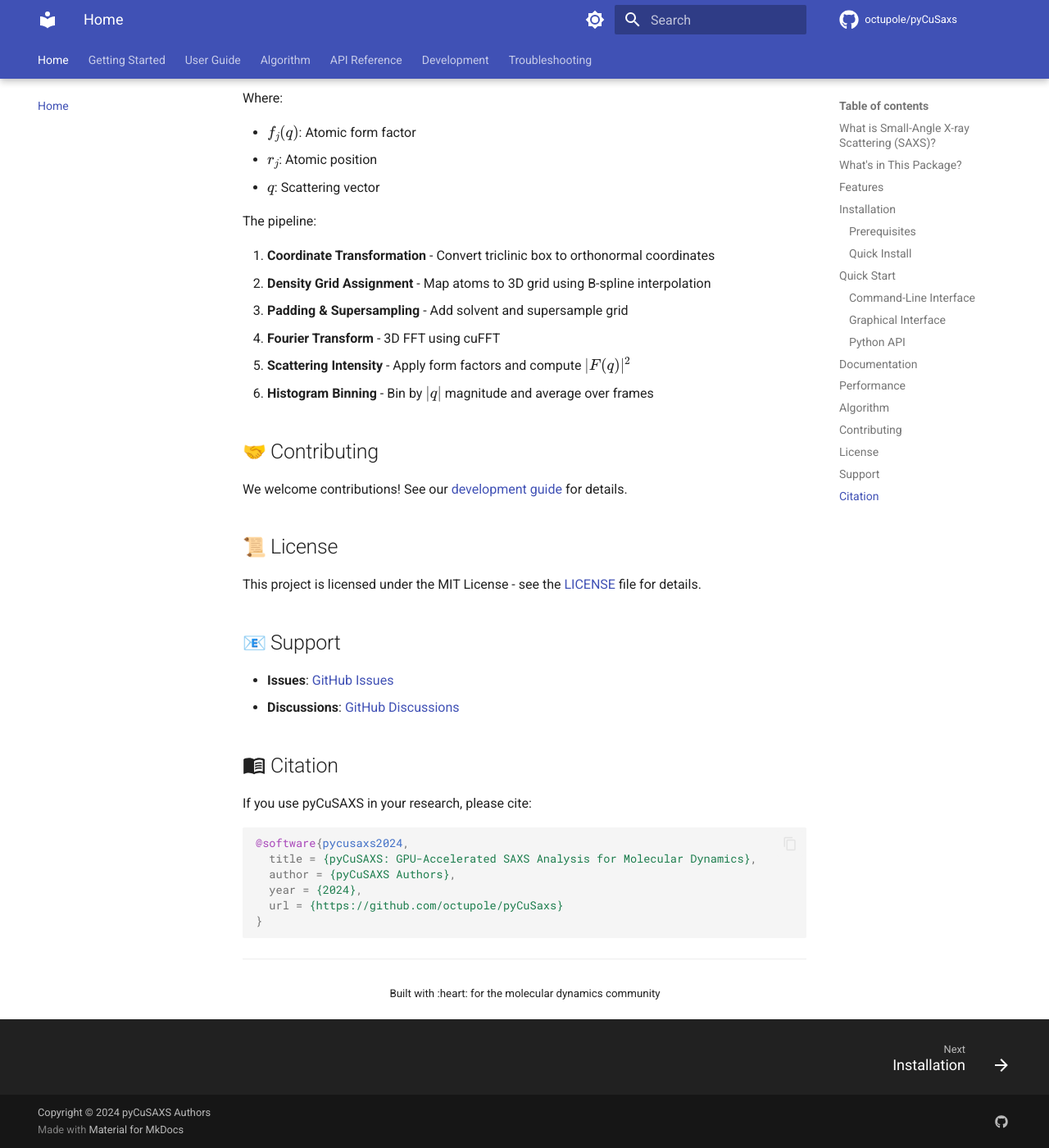
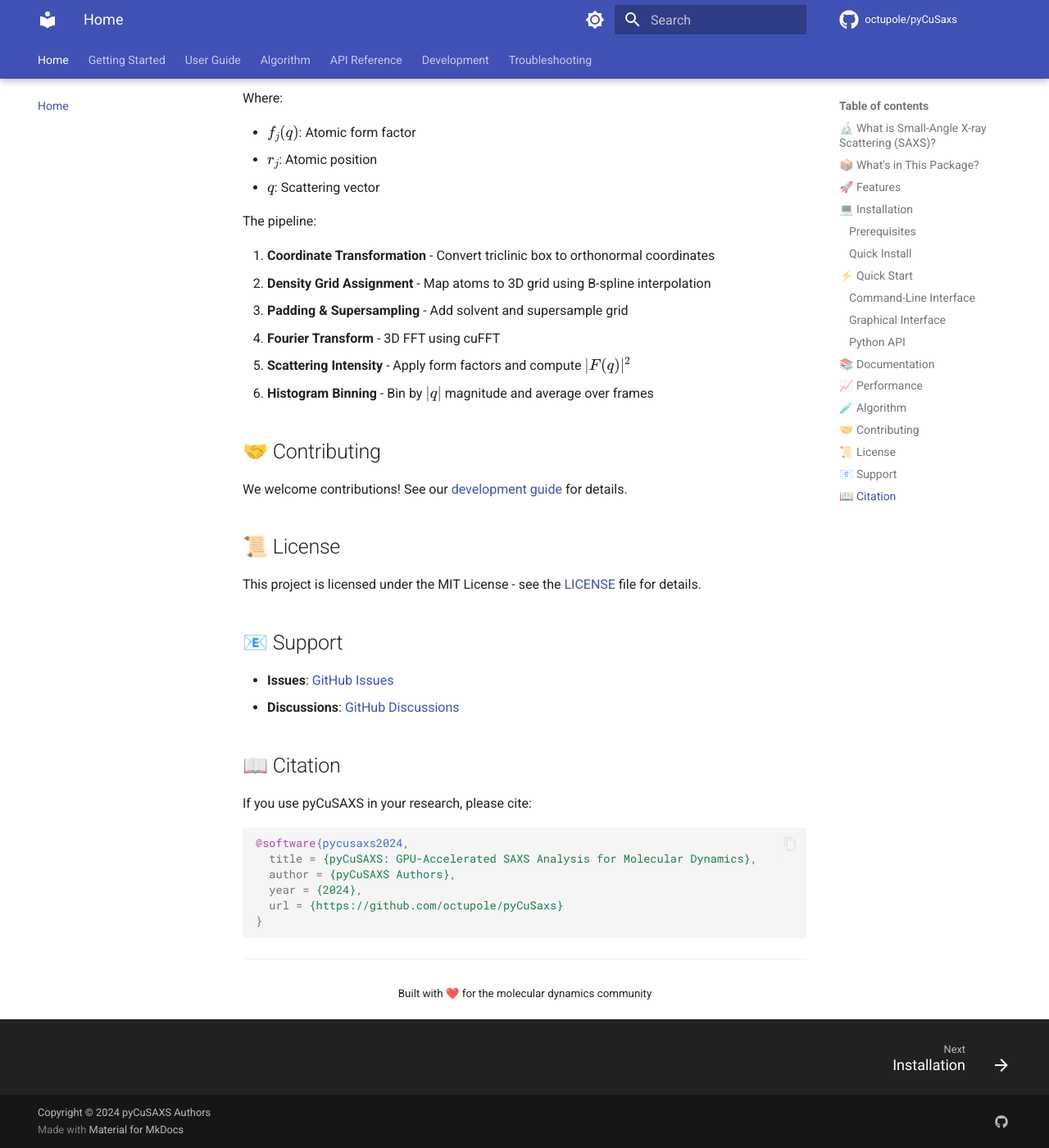
Before and after one commit to octupole/pyCuSaxs, an MkDocs documentation site: the page built from docs/index.md, in a window 1280 px wide and 1400 px high, scrolled down 4455 px. Shown: the whole window at 82% size. Built offline with MkDocs 1.6.1 and Material for MkDocs 9.7.7, drawn with Linux system fonts in a browser that asks for light colours; emoji names are drawn with the system emoji font; comment, search, counter and statistics services are not loaded; the version menu is left out; part of the change alters nothing that is shown; some of the changed text lies outside the part shown.

```diff
--- a/docs/index.md
+++ b/docs/index.md
@@ -7,7 +7,7 @@
 
 **pyCuSAXS** is a high-performance CUDA-accelerated pipeline for computing Small-Angle X-ray Scattering (SAXS) profiles from molecular dynamics trajectories. It combines a GPU-optimized C++/CUDA backend with Python-based trajectory processing, offering both command-line and graphical user interfaces.
 
-## :microscope: What is Small-Angle X-ray Scattering (SAXS)?
+## 🔬 What is Small-Angle X-ray Scattering (SAXS)?
 
 Small-Angle X-ray Scattering is an experimental technique used to study the structure of materials at the nanometer scale. In molecular biology and biophysics, SAXS provides crucial information about:
 
@@ -23,7 +23,7 @@ pyCuSAXS bridges the gap between MD simulations and experimental SAXS by computi
 - Analysis of conformational ensembles
 - Time-resolved structural changes across MD trajectories
 
-## :package: What's in This Package?
+## 📦 What's in This Package?
 
 pyCuSAXS provides a complete toolkit for SAXS analysis:
 
@@ -34,7 +34,7 @@ pyCuSAXS provides a complete toolkit for SAXS analysis:
 - **Flexible Configuration**: Extensive parameters for customizing calculations
 - **Production Ready**: Comprehensive validation, error handling, and memory safety
 
-## :rocket: Features
+## 🚀 Features
 
 <div class="grid cards" markdown>
 
@@ -76,7 +76,7 @@ pyCuSAXS provides a complete toolkit for SAXS analysis:
 
 </div>
 
-## :computer: Installation
+## 💻 Installation
 
 ### Prerequisites
 
@@ -104,7 +104,7 @@ pip install .
 
 For detailed installation instructions including troubleshooting, see the [Installation Guide](getting-started/installation.md).
 
-## :zap: Quick Start
+## ⚡ Quick Start
 
 ### Command-Line Interface
 
@@ -149,7 +149,7 @@ print(f"SAXS profile: {result['output_file']}")
 
 For more examples, see the [Quick Start Guide](getting-started/quickstart.md).
 
-## :books: Documentation
+## 📚 Documentation
 
 <div class="grid cards" markdown>
 
@@ -179,7 +179,7 @@ For more examples, see the [Quick Start Guide](getting-started/quickstart.md).
 
 </div>
 
-## :chart_with_upwards_trend: Performance
+## 📈 Performance
 
 Recent optimizations (v0.1.0):
 
@@ -196,7 +196,7 @@ Typical performance on NVIDIA RTX 3080:
 | 50K atoms  | 128³ | 1000   | ~35 ms     | ~35 sec    |
 | 200K atoms | 128³ | 1000   | ~85 ms     | ~85 sec    |
 
-## :material-test-tube: Algorithm
+## 🧪 Algorithm
 
 pyCuSAXS implements the SAXS intensity calculation:
 
@@ -219,20 +219,20 @@ The pipeline:
 5. **Scattering Intensity** - Apply form factors and compute $|F(q)|^2$
 6. **Histogram Binning** - Bin by $|q|$ magnitude and average over frames
 
-## :handshake: Contributing
+## 🤝 Contributing
 
 We welcome contributions! See our [development guide](development/contributing.md) for details.
 
-## :scroll: License
+## 📜 License
 
 This project is licensed under the MIT License - see the [LICENSE](https://github.com/octupole/pyCuSaxs/blob/main/LICENSE) file for details.
 
-## :email: Support
+## 📧 Support
 
 - **Issues**: [GitHub Issues](https://github.com/octupole/pyCuSaxs/issues)
 - **Discussions**: [GitHub Discussions](https://github.com/octupole/pyCuSaxs/discussions)
 
-## :material-book-open-variant: Citation
+## 📖 Citation
 
 If you use pyCuSAXS in your research, please cite:
 
@@ -248,5 +248,5 @@ If you use pyCuSAXS in your research, please cite:
 ---
 
 <div align="center">
-  <sub>Built with :heart: for the molecular dynamics community</sub>
+  <sub>Built with ❤️ for the molecular dynamics community</sub>
 </div>
```
